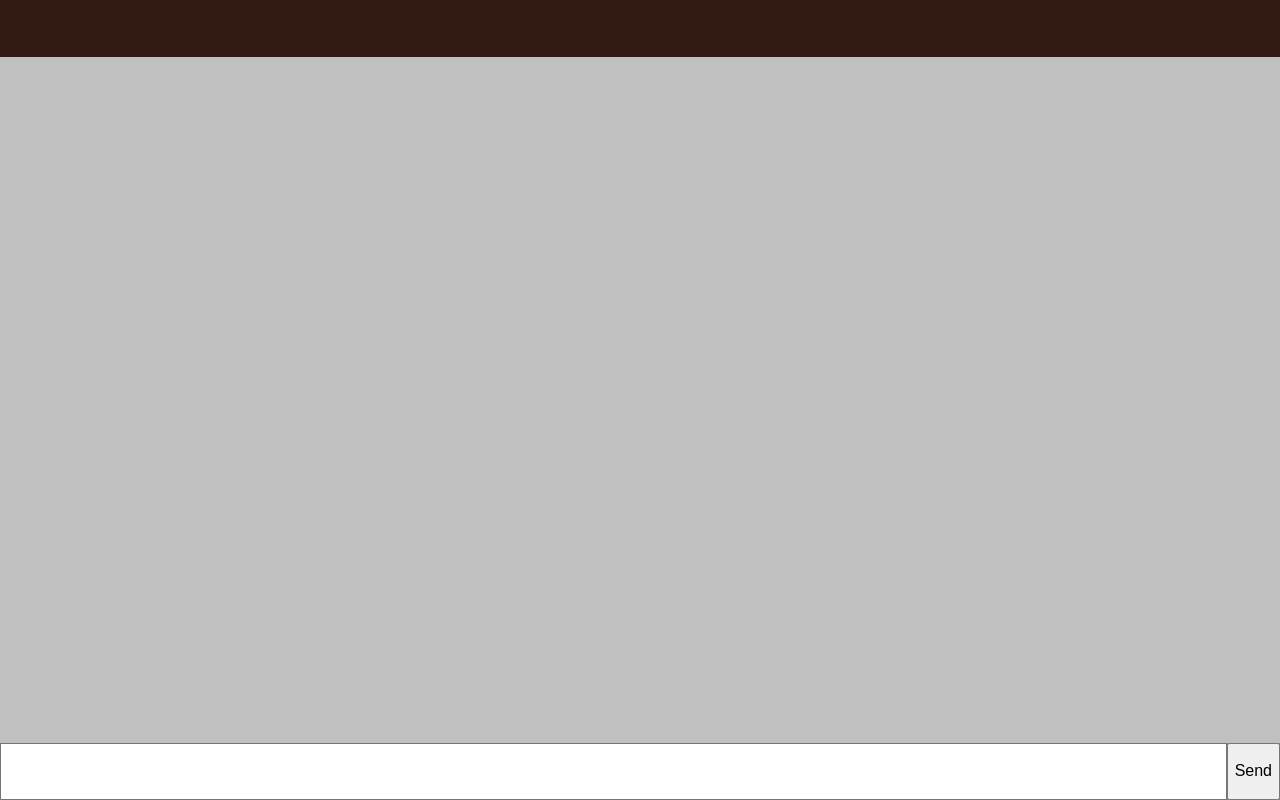
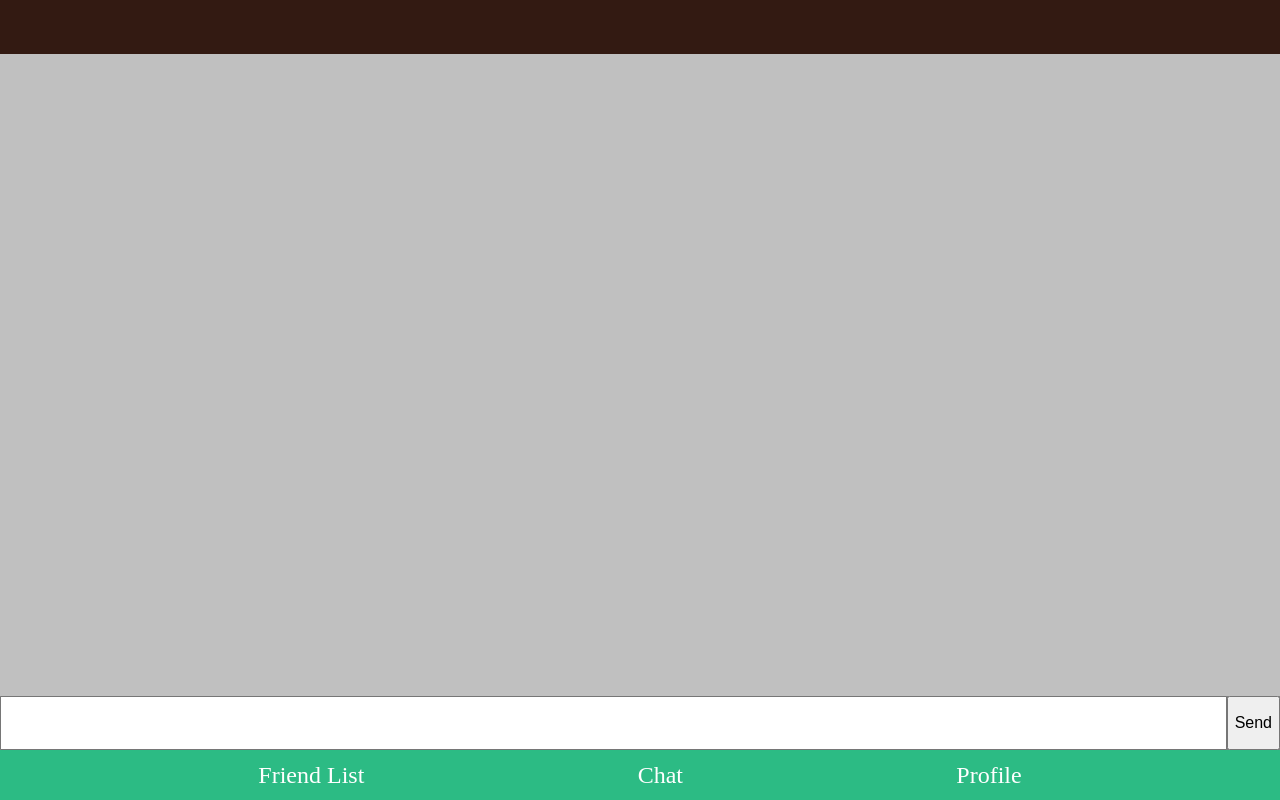
Before and after one commit to digitake/pwa-course-2022, a React (Create React App) app: page / in a window 1280 px wide. Built offline with nearby package versions, Linux system fonts and the light colour scheme.

Commit message:
Add bottom menu

```diff
--- a/src/App.css
+++ b/src/App.css
@@ -5,6 +5,10 @@
   margin: auto;
   display: flex;
   flex-direction: column;
+}
+
+.App .content {
+  flex: 1;
 }
 
 
--- a/src/App.js
+++ b/src/App.js
@@ -1,14 +1,14 @@
 import './App.css';
-import Chat from'./components/Chatbox.js';
-import Userlist from'./components/Userlist.js';
-import Inputbox from'./components/Inputbox.js';
+import Chat from './Chat.js';
+import Tabbar from './components/Tabbar.js';
 
 function App() {
   return (
     <div className="App">
-      <Userlist/>
-      <Chat/>
-      <Inputbox/>
+      <div className="content">
+        <Chat/>
+      </div>
+      <Tabbar/>
     </div>
   );
 }
--- a/src/Profile.js
+++ b/src/Profile.js
@@ -1,5 +1,5 @@
 import {useState} from "react";
-import './Profile.css';
+import './css/Profile.css';
 import Avatar from './components/Avatar.js';
 
 function Profile() {
--- a/src/components/Tabbar.js
+++ b/src/components/Tabbar.js
@@ -1,8 +1,18 @@
 import '../css/Tabbar.css';
+import { Link } from 'react-router-dom';
 
 function Tabbar () {
   return (
     <div className="tabbar">
+      <Link to="/friend-list" className="tabbutton">
+        Friend List
+      </Link>
+      <Link to="/chat" className="tabbutton">
+        Chat
+      </Link>
+      <Link to="/profile" className="tabbutton">
+        Profile
+      </Link>
     </div>
   )
 }
--- a/src/css/Tabbar.css
+++ b/src/css/Tabbar.css
@@ -1,4 +1,23 @@
 .tabbar {
-  height: 40px;
+  height: 50px;
   background-color: #2cbb84;
+  display: flex;
+  justify-content: space-evenly;
+  align-items: center;
 }
+
+.tabbar .tabbutton {
+  display: inline-block;
+  text-align: center;
+  font-size: 1.5em;
+  color: white;
+  margin: 0 5px;
+  padding: 10px;
+  cursor: pointer;
+  text-decoration: none;
+  transition: background-color 1s;
+}
+
+.tabbar .tabbutton:hover {
+  background-color: #0d7e53;;
+}
```
Also changed, not shown: src/css/Profile.css (renamed from src/Profile.css).
